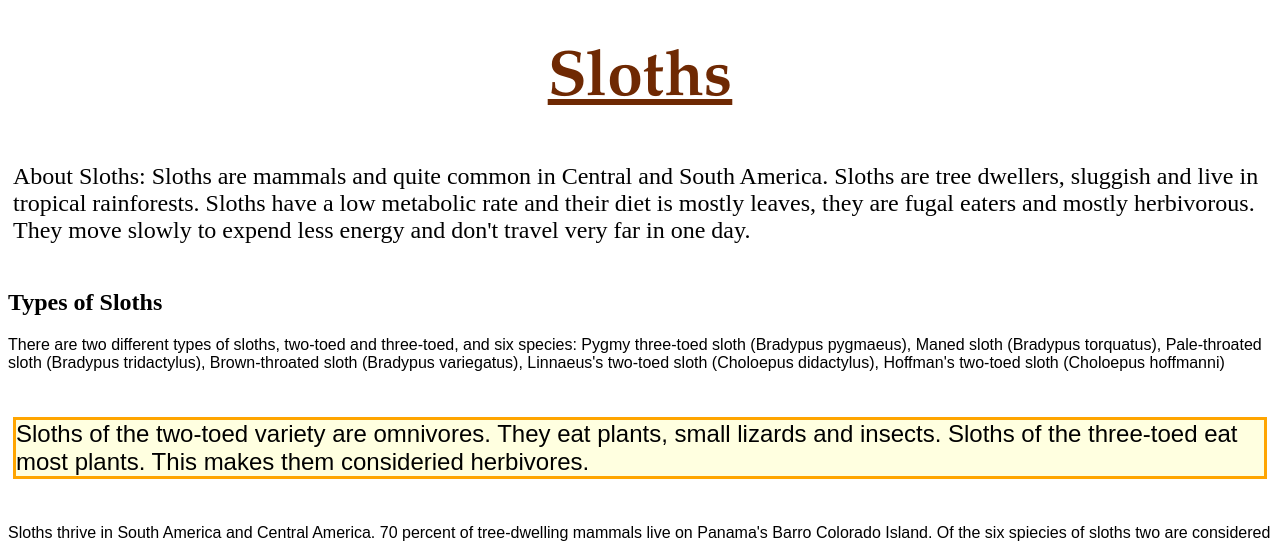
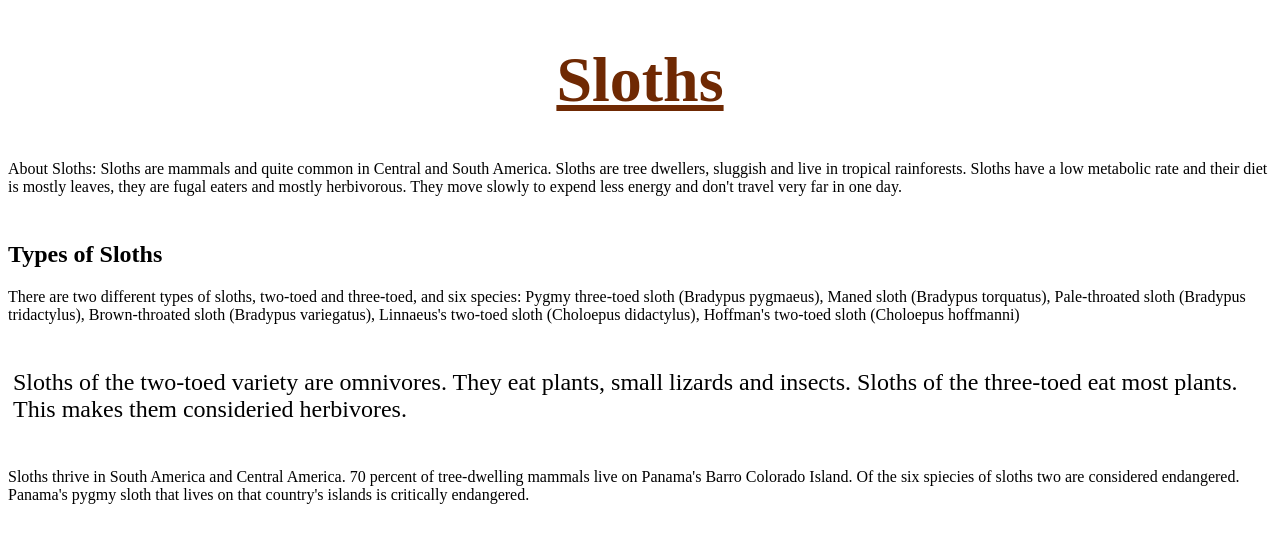
Before and after one commit to IanStoy/FirstRepository, a PHP site: page /index.html in a window 1280 px wide. Shown: the top 543 px of the page. Run offline with PHP 8.4, Linux system fonts and the light colour scheme.

Commit message:
Add files via upload

```diff
--- a/index.html
+++ b/index.html
@@ -33,7 +33,7 @@
 <body>
 
 <h1>Sloths</h1>
-<p>About Sloths: Sloths are mammals and quite common in Central and South America. Sloths are tree dwellers, sluggish and live in tropical rainforests. Sloths have a low metabolic rate and their diet is mostly leaves, they are fugal eaters and mostly herbivorous. They move slowly to expend less energy and don't travel very far in one day.</p>
+<p1>About Sloths: Sloths are mammals and quite common in Central and South America. Sloths are tree dwellers, sluggish and live in tropical rainforests. Sloths have a low metabolic rate and their diet is mostly leaves, they are fugal eaters and mostly herbivorous. They move slowly to expend less energy and don't travel very far in one day.</p>
 
 
 
--- a/sloths_style.css
+++ b/sloths_style.css
@@ -1,14 +1,14 @@
 
- img. dashed {border-style: dashed;
+ .img.dashed {border-style: dashed;
 	border-width: 5px;
 	margin: 15px 15px 15px 15px;
 	border-color: blue;}
 
-	p1 {font-family: Arial;}
+	.p1 {font-family: Arial;}
 
-	h1 {font-family: Palatino; font-color: green;}
-	h2 {font-family: font-family: "Courier"; font-color: pink;}
+	.h1 {font-family: Palatino; font-color: green;}
+	.h2 {font-family: font-family: "Courier"; font-color: pink;}
 
-		p.fancy {border-style: solid;
+		fancy {border-style: solid;
 			border-color: orange;
 			background-color: lightyellow;}
```
